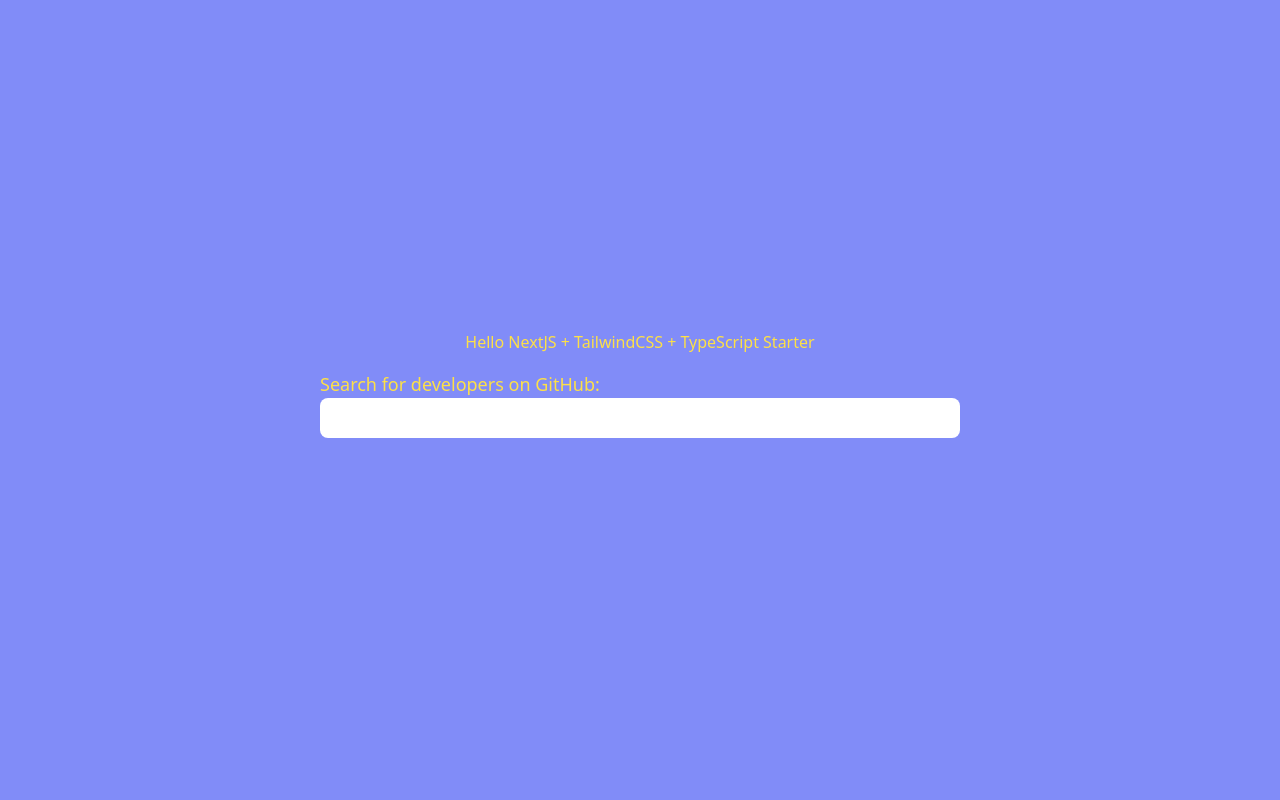
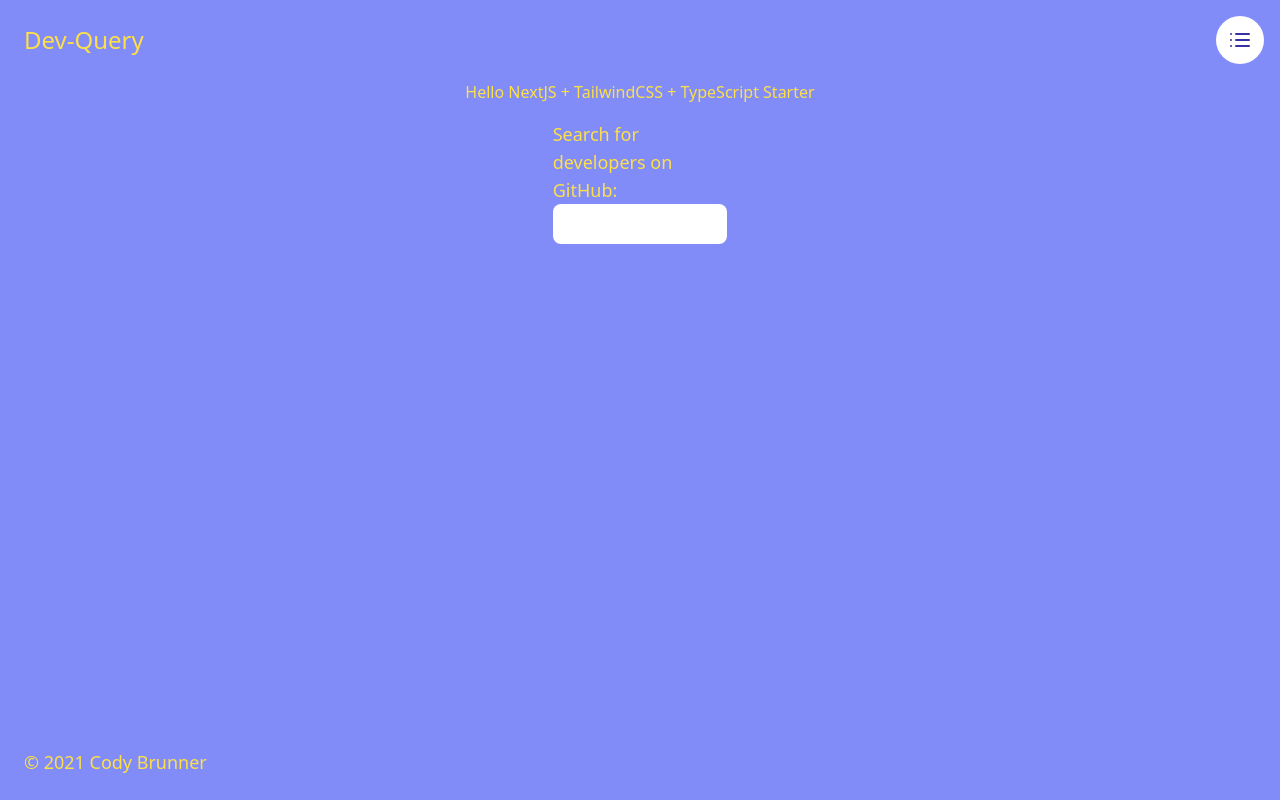
Before and after one commit to rockchalkwushock/dev-query, a Next.js app: page / in a window 1280 px wide. Built offline with nearby package versions, Linux system fonts and the light colour scheme.

Commit message:
feat(_app): adds Footer, Header, & LayoutProvider

```diff
--- a/pages/_app.tsx
+++ b/pages/_app.tsx
@@ -4,6 +4,10 @@
 import { ReactQueryDevtools } from 'react-query/devtools'
 
 import '../styles/global.scss'
+import { Footer } from '@components/Footer'
+import { Header } from '@components/Header'
+import { LayoutToggle } from '@components/LayoutToggle'
+import { LayoutProvider } from '@contexts/LayoutContext'
 
 interface Props extends AppProps {}
 
@@ -15,9 +19,16 @@
 
   return (
     <QueryClientProvider client={queryClientRef.current}>
-      <div className="container flex flex-col flex-grow items-center justify-center mx-auto relative w-full">
-        <Component {...pageProps} />
-      </div>
+      <LayoutProvider>
+        <LayoutToggle />
+        <div className="container flex flex-col flex-grow items-center justify-center mx-auto relative w-full">
+          <Header />
+          <main className="flex flex-col flex-grow flex-shrink-0">
+            <Component {...pageProps} />
+          </main>
+          <Footer />
+        </div>
+      </LayoutProvider>
       <ReactQueryDevtools />
     </QueryClientProvider>
   )
```
